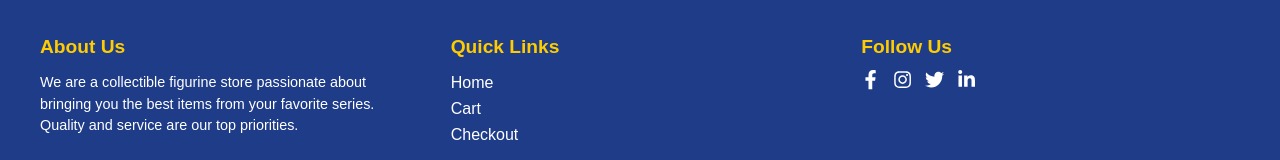
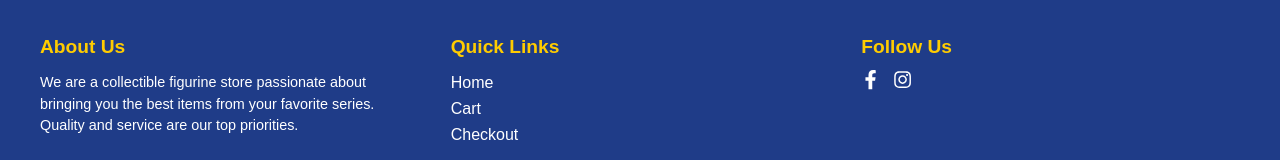
Before and after one commit to Aziz-boukhchim/Figurine, a React (Create React App) app in the folder frontend/: page / in a window 1280 px wide. Shown: the part 870-1030 px from the top of the page. Built offline with nearby package versions, Linux system fonts and the light colour scheme; no server answers; the HTML template or start-up script is replaced by a standard one; a web font is replaced by a local one.

Commit message:
fixing bugs

```diff
--- a/frontend/src/components/Footer.js
+++ b/frontend/src/components/Footer.js
@@ -33,8 +33,6 @@ const Footer = () => {
           <div className="social-icons">
 <a href="https://facebook.com" target="_blank" rel="noreferrer"><FaFacebookF /></a>
 <a href="https://instagram.com" target="_blank" rel="noreferrer"><FaInstagram /></a>
-<a href="https://twitter.com" target="_blank" rel="noreferrer"><FaTwitter /></a>
-<a href="https://linkedin.com" target="_blank" rel="noreferrer"><FaLinkedinIn /></a>
 
           </div>
         </div>
```
